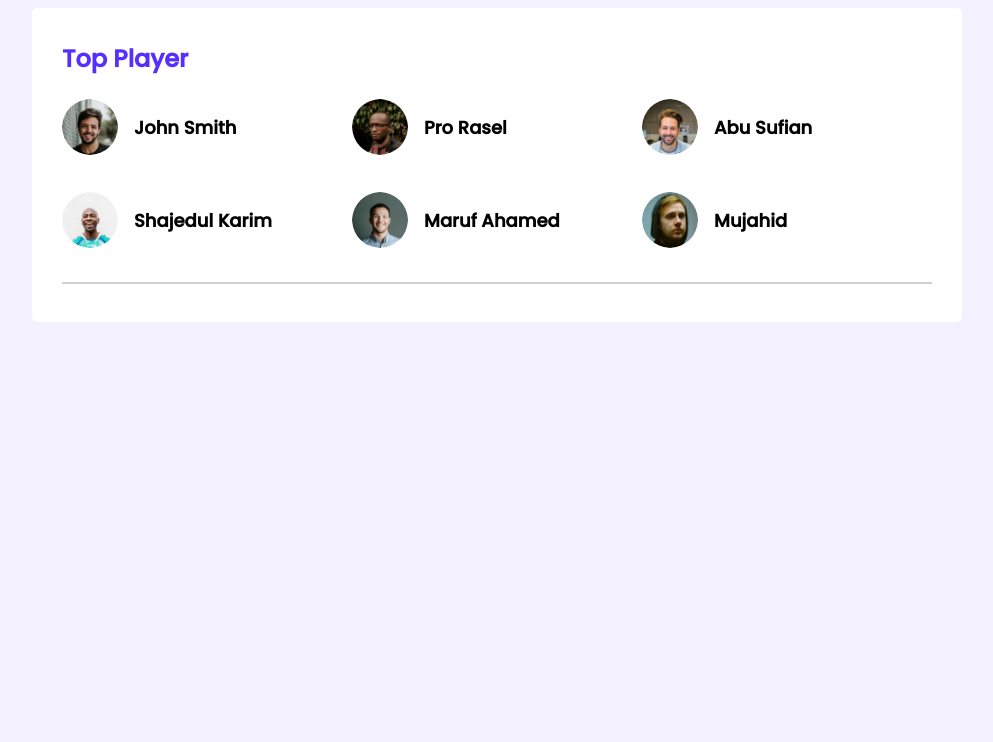
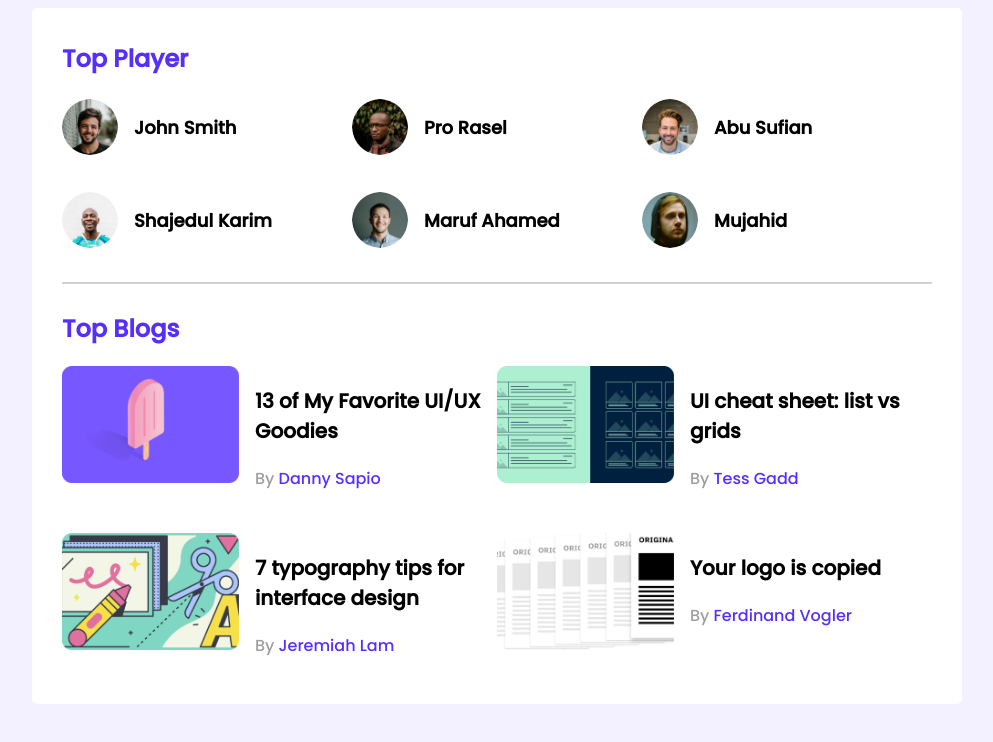
Before and after one commit to Adnan-246/leader-board-css3, a plain HTML site: page index.html in a window 1280 px wide. Shown: the whole page, without its empty margins (143-1136 px from the left). Drawn offline with Linux system fonts and the light colour scheme.

Commit message:
added blog section

```diff
--- a/css/style.css
+++ b/css/style.css
@@ -19,7 +19,9 @@ main{
 hr{
 
   border: 1px solid #D1D1D1;
+  margin-bottom: 27px;
 }
+
 /* top players style */
 .top-players{
   margin-bottom: 30px;
@@ -50,3 +52,32 @@ hr{
   margin-left: 16px;
   font-size: 18px;
 }
+
+/* top blogs styles */
+.blogs{
+  display: grid;
+  grid-template-columns: repeat(2, 1fr);
+  grid-row-gap: 26px;
+}
+.blog{
+  display: flex;
+}
+.blog img{
+  width: 177px;
+  height: 117px;
+}
+.blog-info{
+  margin-left: 16px;
+}
+.blog-title{
+  font-size: 20px;
+}
+.blog-author{
+  color: #9F9F9F;
+  font-size: 16px;
+}
+.blog-author a{
+  text-decoration: none;
+  font-size: 16px;
+  color: #562EFF;
+}
--- a/index.html
+++ b/index.html
@@ -48,6 +48,51 @@
         <!-- <hr> -->
       </div>
       <hr>
+      <div class="top-blogs">
+        <h2 class="section-title">Top Blogs</h2>
+        <div class="blogs">
+          <article class="blog">
+            <div class="thumbnail">
+              <img src="images/blogs/blog-1.png" alt="">
+            </div>
+            <div class="blog-info">
+              <h3 class="blog-title">13 of My Favorite
+                UI/UX Goodies</h3>
+                <p class="blog-author">By <a href="">Danny Sapio</a></p>
+            </div>
+          </article>
+          <article class="blog">
+            <div class="thumbnail">
+              <img src="images/blogs/blog-2.png" alt="">
+            </div>
+            <div class="blog-info">
+              <h3 class="blog-title">UI cheat sheet:
+                list vs grids</h3>
+                <p class="blog-author">By <a href="">Tess Gadd</a></p>
+            </div>
+          </article>
+          <article class="blog">
+            <div class="thumbnail">
+              <img src="images/blogs/blog-3.png" alt="">
+            </div>
+            <div class="blog-info">
+              <h3 class="blog-title">7 typography tips
+                for interface design</h3>
+                <p class="blog-author">By <a href="">Jeremiah Lam</a></p>
+            </div>
+          </article>
+          <article class="blog">
+            <div class="thumbnail">
+              <img src="images/blogs/blog-4.png" alt="">
+            </div>
+            <div class="blog-info">
+              <h3 class="blog-title">Your logo is
+                copied</h3>
+                <p class="blog-author">By <a href="">Ferdinand Vogler</a></p>
+            </div>
+          </article>
+        </div>
+      </div>
     </section>
   </main>
 </body>
```
